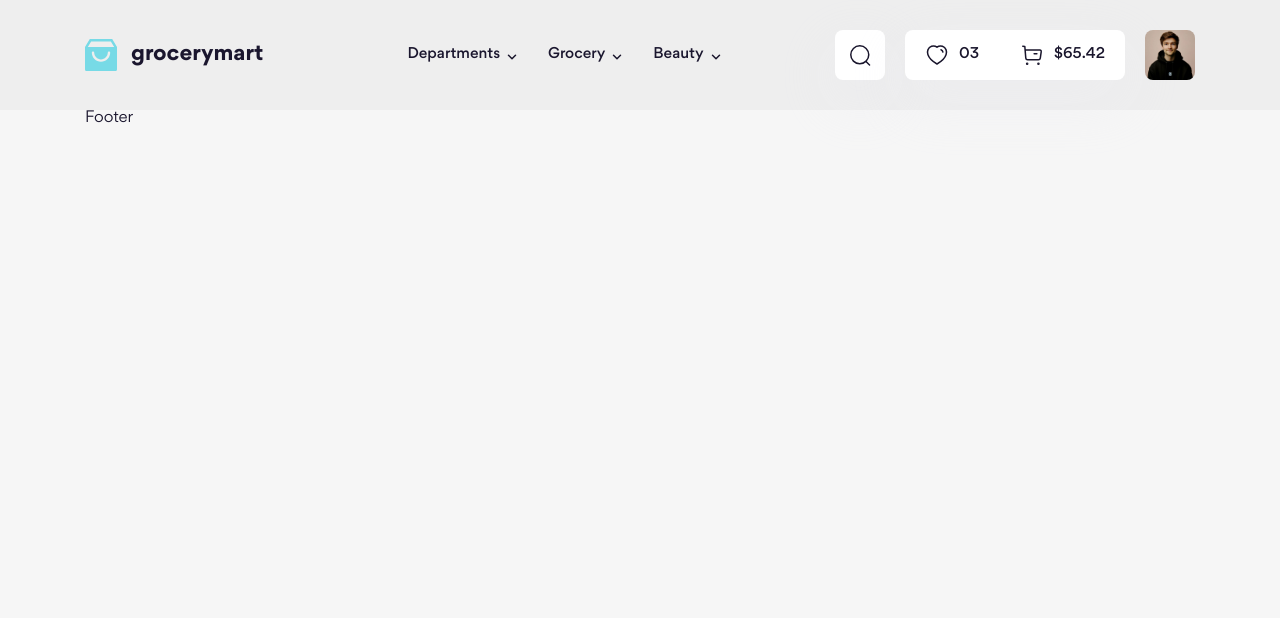
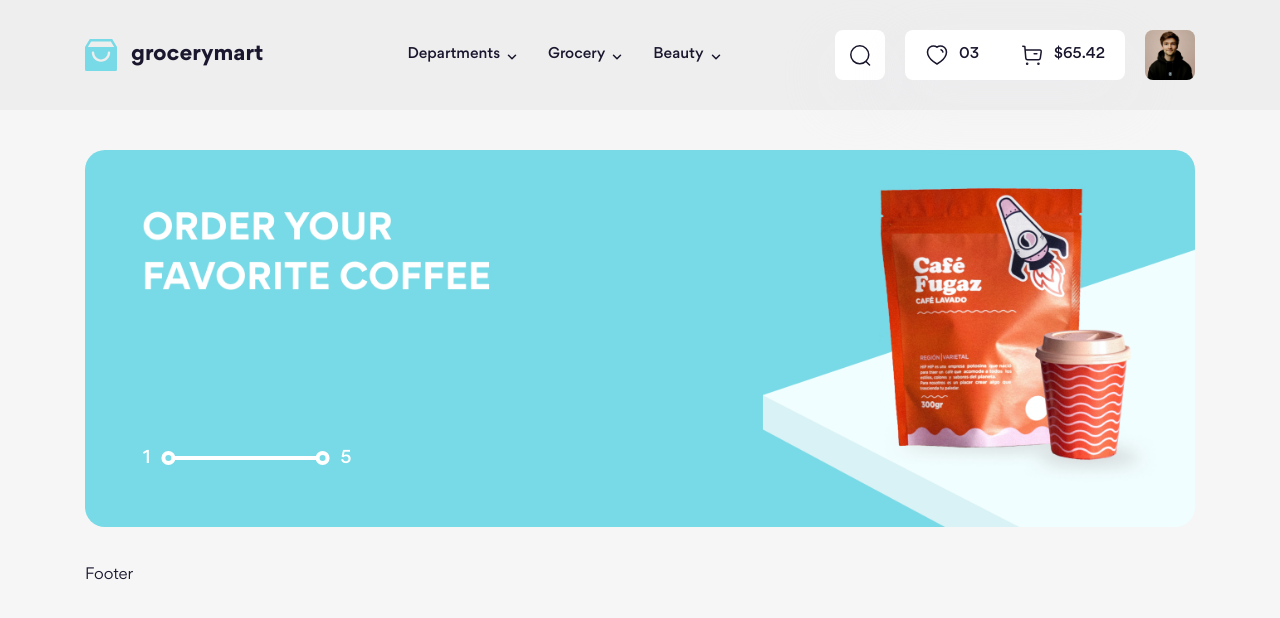
Before and after one commit to jessicapaa/F8-Project-08, a website: page index.html in a window 1280 px wide. Drawn offline with Linux system fonts and the light colour scheme.

Commit message:
created slideshow

```diff
--- a/index.html
+++ b/index.html
@@ -33,6 +33,26 @@
         <div class="container">
             <!-- MAIN  -->
 
+            <!-- SLIDESHOW -->
+            <div class="slideshow">
+                <div class="slideshow__inner">
+                    <div class="slideshow__item">
+                        <a href="#!" class="slideshow__link">
+                            <picture>
+                                <source media="(max-width : 767.98px)" srcset="./assets/img/slideshow/item-1-md.png" />
+                                <img src="./assets/img/slideshow/item-1.png" alt="" class="slideshow__img" />
+                            </picture>
+                        </a>
+                    </div>
+                </div>
+
+                <div class="slideshow__page">
+                    <span class="slideshow__num">1</span>
+                    <span class="slideshow__slider"></span>
+                    <span class="slideshow__num">5</span>
+                </div>
+            </div>
+
             <!-- FOOTER -->
             <footer id="footer"></footer>
             <script>
--- a/scss/components/_index.scss
+++ b/scss/components/_index.scss
@@ -1,2 +1,3 @@
 @forward "./logo";
 @forward "./dropdown";
+@forward "./slideshow";
--- /dev/null
+++ b/scss/components/_slideshow.scss
@@ -0,0 +1,93 @@
+@use "../abstracts";
+
+.slideshow {
+    position: relative;
+    margin: 40px 0;
+
+    @include abstracts.breakPoint(md) {
+        margin: 30px 0;
+    }
+
+    &__inner {
+        display: flex;
+        overflow: hidden;
+    }
+
+    &__item {
+        position: relative;
+        flex-shrink: 0;
+        width: 100%;
+        padding-top: 34%;
+
+        @include abstracts.breakPoint(md) {
+            padding-top: 50%;
+        }
+    }
+
+    &__img {
+        position: absolute;
+        top: 0;
+        left: 0;
+        height: 100%;
+        width: 100%;
+        object-fit: cover;
+        border-radius: 20px;
+    }
+
+    &__page {
+        position: absolute;
+        bottom: 15%;
+        width: 12.8%;
+        left: 5.2%;
+        display: flex;
+        align-items: center;
+        column-gap: 24px;
+    }
+
+    &__num {
+        font-size: 1.8rem;
+        font-weight: 500;
+        line-height: 1.45;
+        color: #fff;
+
+        @include abstracts.breakPoint(md) {
+            font-size: 1.4rem;
+            line-height: 1.43;
+        }
+    }
+
+    &__slider {
+        position: relative;
+        width: 100%;
+        height: 4px;
+        flex-shrink: 0;
+        background: #fff;
+
+        &::before,
+        &::after {
+            content: "";
+            position: absolute;
+            top: 50%;
+
+            width: 14px;
+            height: 14px;
+
+            border: 4px solid #fff;
+            border-radius: 50%;
+
+            @include abstracts.breakPoint(md) {
+                border-width: 3px;
+            }
+        }
+
+        &::before {
+            left: 0;
+            translate: -90% -50%;
+        }
+
+        &::after {
+            right: 0;
+            translate: 90% -50%;
+        }
+    }
+}
--- a/scss/layout/_header.scss
+++ b/scss/layout/_header.scss
@@ -17,6 +17,7 @@
     @extend %flexItemsCenter;
     position: relative;
     padding: 30px 0;
+    z-index: 1;
 
     @include abstracts.breakPoint(lg) {
         padding: 20px 0;
```
Also changed, not shown: assets/css/layout/index.css, assets/css/main.css, assets/img/slideshow/item-1-md.png (added), 2 other files.
